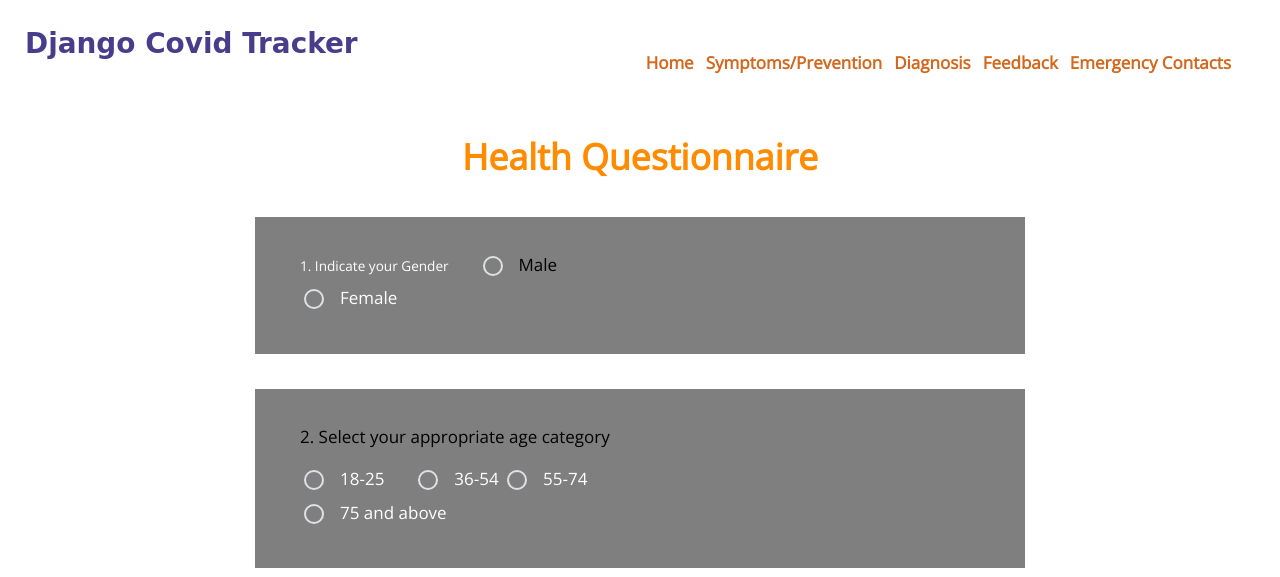
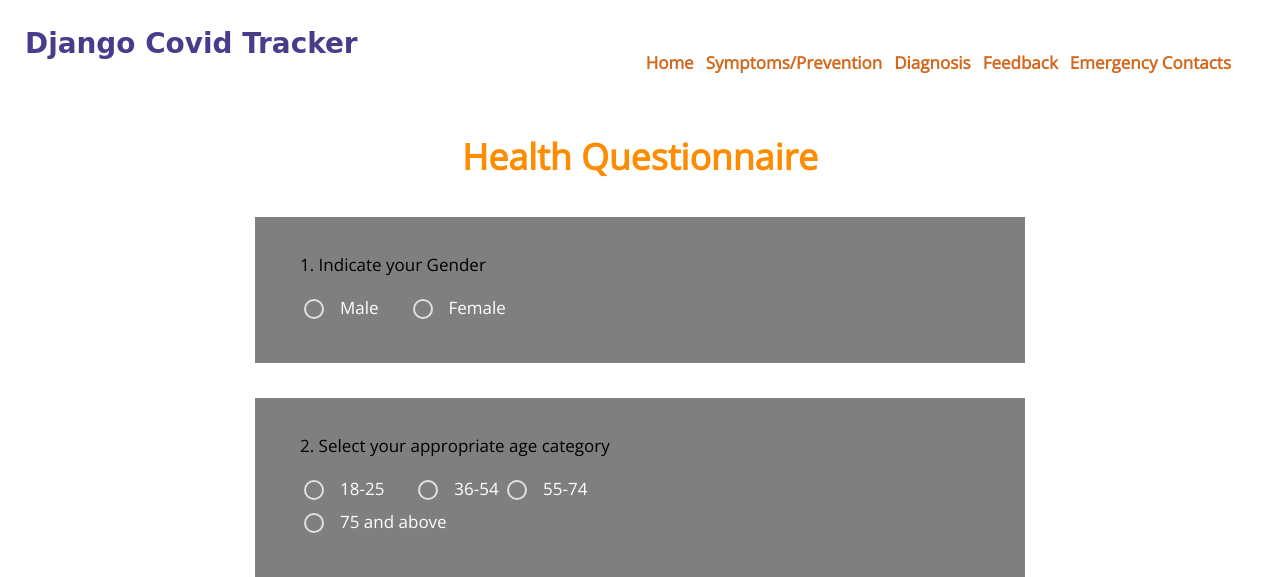
Before and after one commit to MsMutinda/CovidTracker, a Django app: page /health/ in a window 1280 px wide. Shown: the top 577 px of the page. Run offline with Django 3.2, Linux system fonts and the light colour scheme; some libraries are stand-ins or nearby versions.

Commit message:
requirements conflict

```diff
--- a/Tracker/templates/Tracker/health.html
+++ b/Tracker/templates/Tracker/health.html
@@ -8,9 +8,10 @@
         <form action="" method="post">
             <div class="tm-bg-black tm-form-block">
                 <div class="col-xl-6">
-                    <label class="mr-4" for="gender"> 1. Indicate your Gender</label>
-                            <input class="with-gap" name="gender" type="radio" value="m" />
-                            <span>Male</span>
+                    <p> 1. Indicate your Gender</p>
+                    <label class="mr-4">
+                        <input class="with-gap" name="gender" type="radio" value="m" />
+                        <span>Male</span>
                     </label>
                     <label>
                         <input class="with-gap" name="gender" type="radio" value="f" />
--- a/requirements.txt
+++ b/requirements.txt
@@ -205,7 +205,7 @@ tqdm==4.60.0
 traitlets==5.0.5
 Twisted==18.9.0
 
-ubuntu-drivers-common==0.0.0
+
 ufw==0.36
 ujson==4.0.2
 unattended-upgrades==0.1
```
